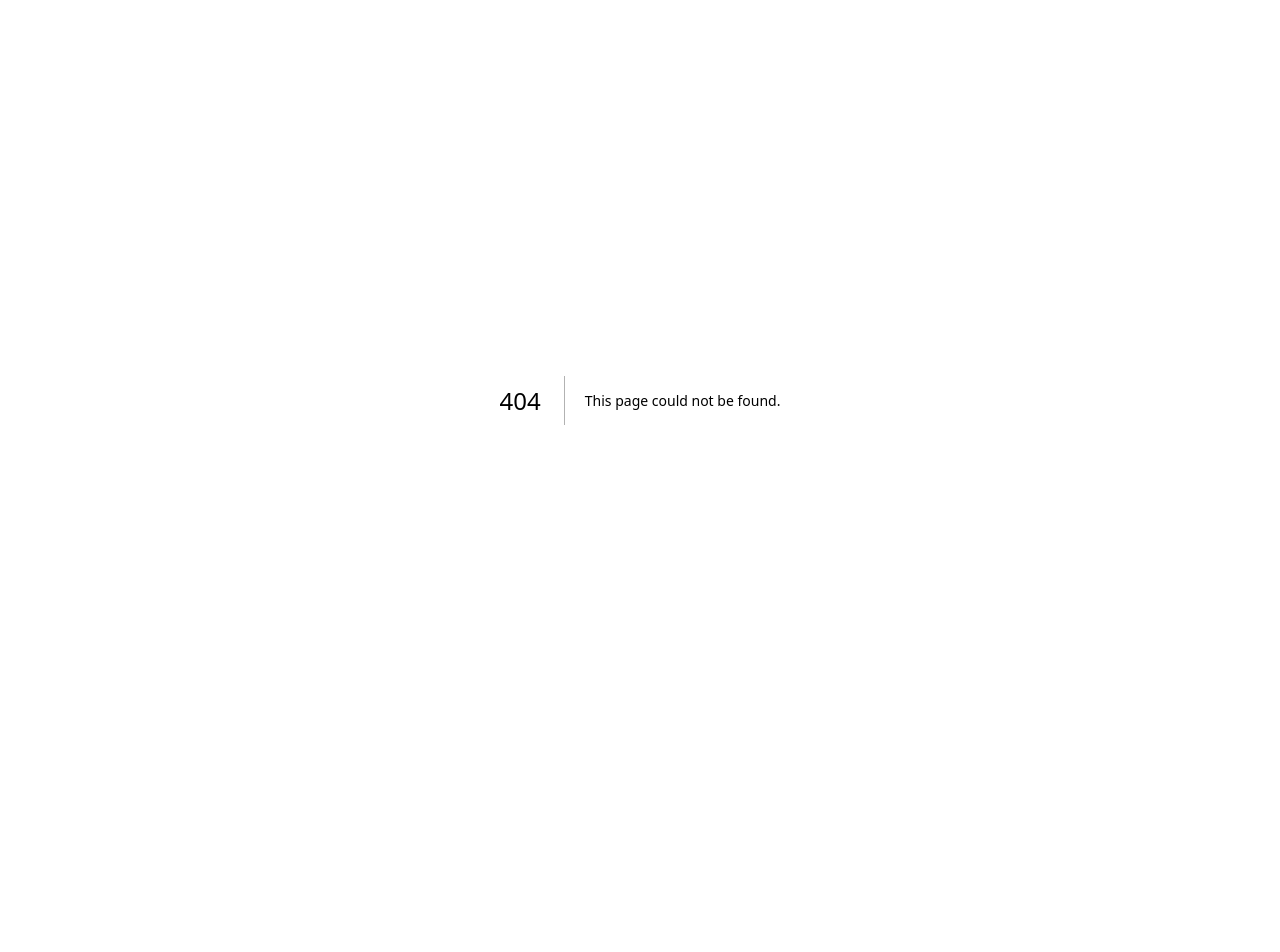
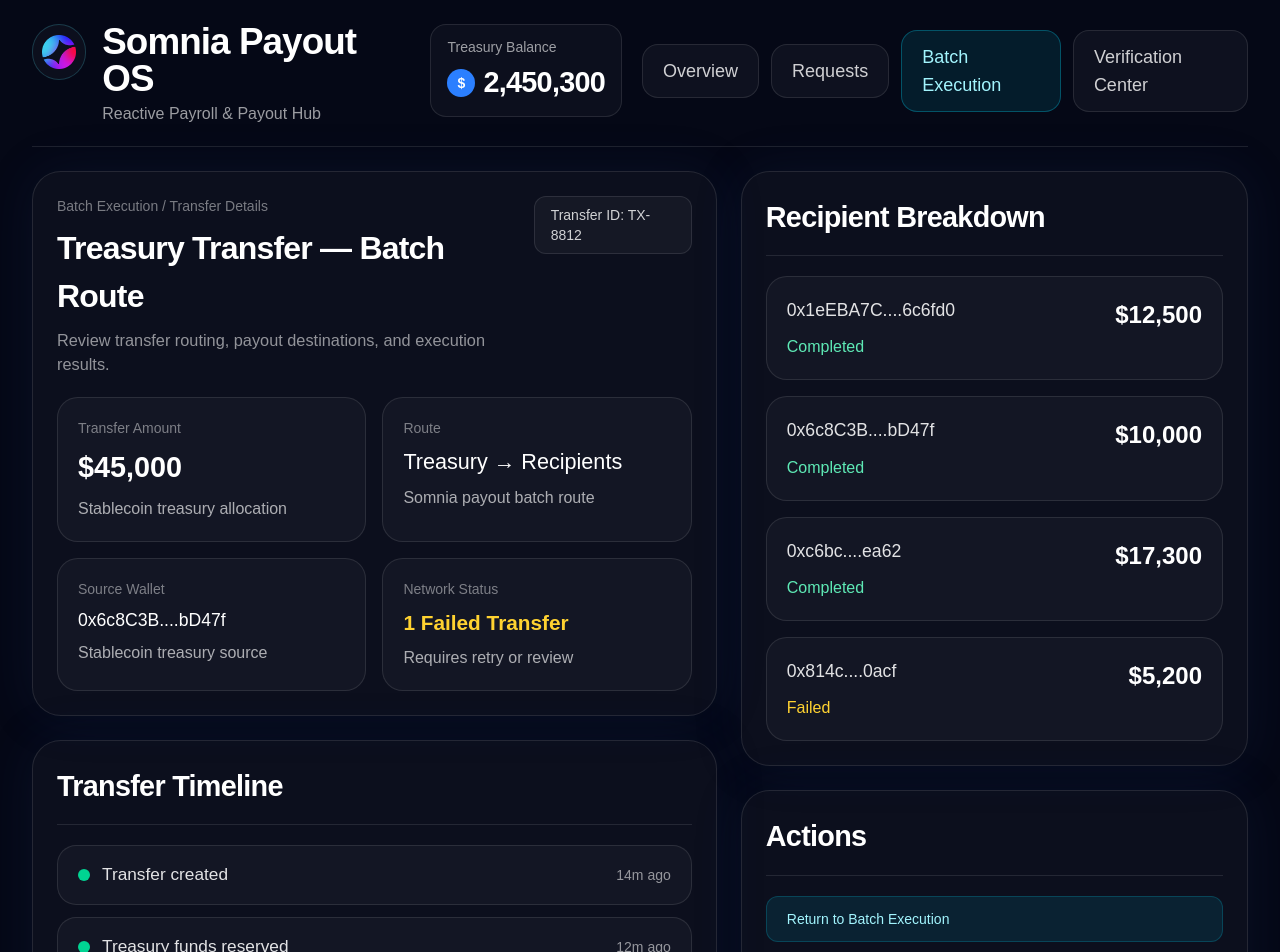
Before and after one commit to yevhenzakharov-cmd/Reactive-payroll-os, a Next.js app: page /batch/transfer-details in a window 1280 px wide. Before the commit this address had no page. Shown: the top 952 px of the page. Before the commit the page ends 800 px from the top, so only its background shows below. Built offline with nearby package versions, Linux system fonts and the light colour scheme.

Commit message:
Add files via upload

```diff
--- /dev/null
+++ b/app/batch/transfer-details/page.tsx
@@ -0,0 +1,164 @@
+import Link from "next/link";
+import TopNav from "../../components/top-nav";
+
+export default function TransferDetailsPage() {
+  const recipients = [
+    { wallet: "0x1eEBA7C....6c6fd0", status: "Completed", amount: "$12,500", tone: "emerald" },
+    { wallet: "0x6c8C3B....bD47f", status: "Completed", amount: "$10,000", tone: "emerald" },
+    { wallet: "0xc6bc....ea62", status: "Completed", amount: "$17,300", tone: "emerald" },
+    { wallet: "0x814c....0acf", status: "Failed", amount: "$5,200", tone: "amber" },
+  ];
+
+  const timeline = [
+    { label: "Transfer created", time: "14m ago", tone: "emerald" },
+    { label: "Treasury funds reserved", time: "12m ago", tone: "emerald" },
+    { label: "Route broadcasted", time: "10m ago", tone: "emerald" },
+    { label: "Vendor payout failed", time: "7m ago", tone: "amber" },
+  ];
+
+  return (
+    <main className="min-h-screen bg-[#050816] text-white">
+      <div className="mx-auto max-w-[1500px] px-8 py-6">
+        <TopNav active="batch" />
+
+        <section className="grid gap-6 xl:grid-cols-[1.35fr_1fr]">
+          <div className="space-y-6">
+            <div className="rounded-[1.8rem] border border-white/10 bg-white/[0.03] p-6 shadow-[0_0_50px_rgba(33,53,120,0.16)]">
+              <div className="mb-5 flex items-start justify-between gap-4">
+                <div>
+                  <p className="text-sm text-white/45">
+                    Batch Execution / Transfer Details
+                  </p>
+                  <h2 className="mt-2 text-[2rem] font-semibold tracking-tight">
+                    Treasury Transfer — Batch Route
+                  </h2>
+                  <p className="mt-2 text-[1.02rem] text-white/55">
+                    Review transfer routing, payout destinations, and execution results.
+                  </p>
+                </div>
+
+                <div className="rounded-xl border border-white/10 bg-white/[0.04] px-4 py-2 text-sm text-white/80">
+                  Transfer ID: TX-8812
+                </div>
+              </div>
+
+              <div className="grid gap-4 md:grid-cols-2">
+                <div className="rounded-[1.3rem] border border-white/10 bg-white/[0.03] p-5">
+                  <p className="text-sm text-white/45">Transfer Amount</p>
+                  <p className="mt-2 text-[1.8rem] font-semibold">$45,000</p>
+                  <p className="mt-2 text-white/65">Stablecoin treasury allocation</p>
+                </div>
+
+                <div className="rounded-[1.3rem] border border-white/10 bg-white/[0.03] p-5">
+                  <p className="text-sm text-white/45">Route</p>
+                  <p className="mt-2 text-[1.35rem] font-medium">Treasury → Recipients</p>
+                  <p className="mt-2 text-white/65">Somnia payout batch route</p>
+                </div>
+
+                <div className="rounded-[1.3rem] border border-white/10 bg-white/[0.03] p-5">
+                  <p className="text-sm text-white/45">Source Wallet</p>
+                  <p className="mt-2 text-[1.1rem] font-medium">0x6c8C3B....bD47f</p>
+                  <p className="mt-2 text-white/65">Stablecoin treasury source</p>
+                </div>
+
+                <div className="rounded-[1.3rem] border border-white/10 bg-white/[0.03] p-5">
+                  <p className="text-sm text-white/45">Network Status</p>
+                  <p className="mt-2 text-[1.3rem] font-semibold text-amber-300">
+                    1 Failed Transfer
+                  </p>
+                  <p className="mt-2 text-white/65">Requires retry or review</p>
+                </div>
+              </div>
+            </div>
+
+            <div className="rounded-[1.8rem] border border-white/10 bg-white/[0.03] p-6 shadow-[0_0_50px_rgba(33,53,120,0.16)]">
+              <div className="mb-5 border-b border-white/10 pb-4">
+                <h3 className="text-[1.8rem] font-semibold tracking-tight">
+                  Transfer Timeline
+                </h3>
+              </div>
+
+              <div className="space-y-3">
+                {timeline.map((item) => (
+                  <div
+                    key={item.label}
+                    className="flex items-center justify-between rounded-[1.2rem] border border-white/10 bg-white/[0.03] px-5 py-4"
+                  >
+                    <div className="flex items-center gap-3">
+                      <span
+                        className={`inline-block h-3 w-3 rounded-full ${
+                          item.tone === "amber" ? "bg-amber-400" : "bg-emerald-400"
+                        }`}
+                      />
+                      <span className="text-[1.08rem] text-white/88">{item.label}</span>
+                    </div>
+                    <span className="text-sm text-white/55">{item.time}</span>
+                  </div>
+                ))}
+              </div>
+            </div>
+          </div>
+
+          <div className="space-y-6">
+            <div className="rounded-[1.8rem] border border-white/10 bg-white/[0.03] p-6 shadow-[0_0_50px_rgba(33,53,120,0.16)]">
+              <div className="mb-5 border-b border-white/10 pb-4">
+                <h3 className="text-[1.8rem] font-semibold tracking-tight">
+                  Recipient Breakdown
+                </h3>
+              </div>
+
+              <div className="space-y-4">
+                {recipients.map((item) => (
+                  <div
+                    key={item.wallet}
+                    className="rounded-[1.3rem] border border-white/10 bg-white/[0.03] p-5"
+                  >
+                    <div className="flex items-start justify-between gap-4">
+                      <div>
+                        <p className="text-[1.1rem] font-medium text-white/88">
+                          {item.wallet}
+                        </p>
+                        <p
+                          className={`mt-3 text-[1rem] ${
+                            item.tone === "amber" ? "text-amber-300" : "text-emerald-300"
+                          }`}
+                        >
+                          {item.status}
+                        </p>
+                      </div>
+
+                      <p className="text-[1.5rem] font-semibold">{item.amount}</p>
+                    </div>
+                  </div>
+                ))}
+              </div>
+            </div>
+
+            <div className="rounded-[1.8rem] border border-white/10 bg-white/[0.03] p-6 shadow-[0_0_50px_rgba(33,53,120,0.16)]">
+              <div className="mb-5 border-b border-white/10 pb-4">
+                <h3 className="text-[1.8rem] font-semibold tracking-tight">
+                  Actions
+                </h3>
+              </div>
+
+              <div className="flex flex-col gap-3">
+                <Link
+                  href="/batch"
+                  className="rounded-xl border border-cyan-400/20 bg-cyan-400/10 px-5 py-3 text-sm text-cyan-200"
+                >
+                  Return to Batch Execution
+                </Link>
+                <button className="rounded-xl border border-white/10 bg-white/[0.04] px-5 py-3 text-sm text-white/80">
+                  Retry Failed Transfer
+                </button>
+                <button className="rounded-xl border border-rose-400/20 bg-rose-400/10 px-5 py-3 text-sm text-rose-200">
+                  Flag for Review
+                </button>
+              </div>
+            </div>
+          </div>
+        </section>
+      </div>
+    </main>
+  );
+}
```
